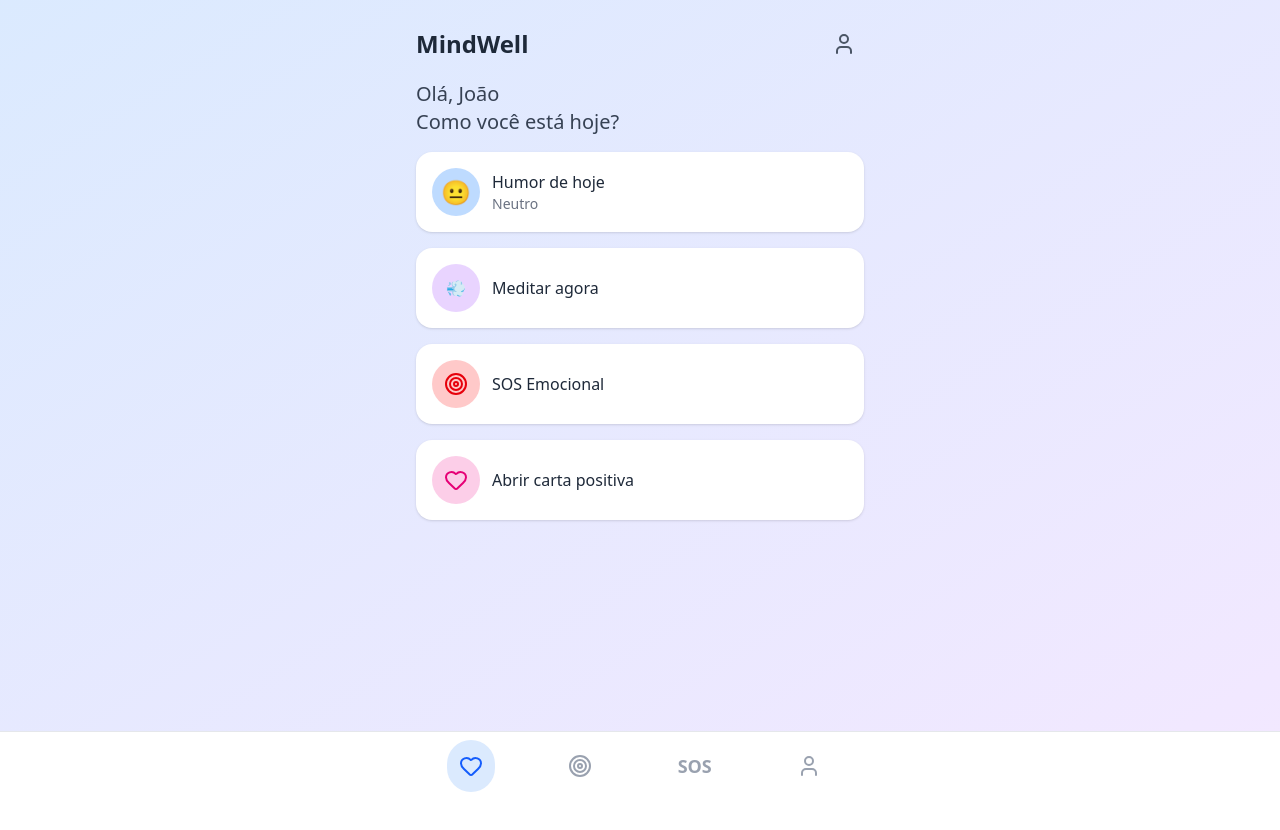
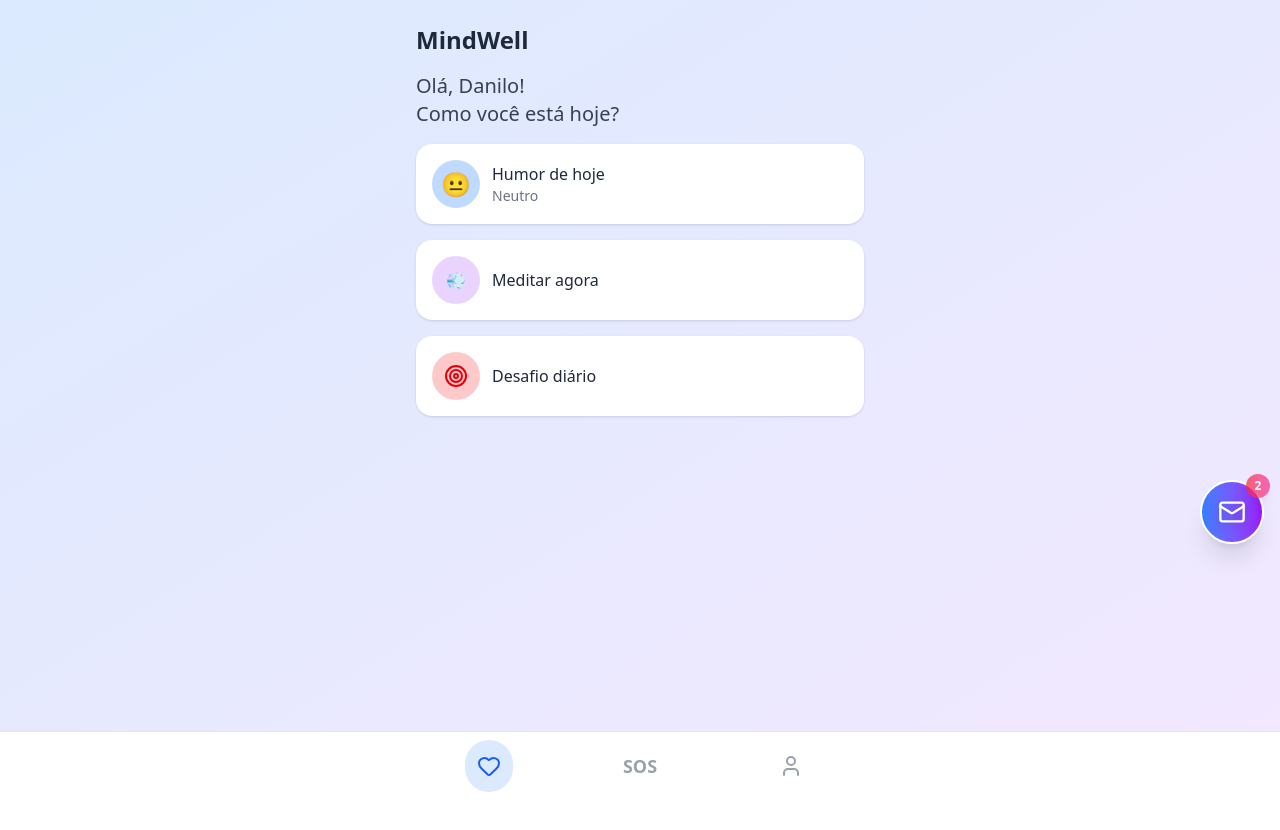
Before and after one commit to 3XP3CTR0/MindWellApp, a React (Vite) app: page / in a window 1280 px wide. Shown: the top 830 px of the page. Built offline with nearby package versions, Linux system fonts and the light colour scheme.

Commit message:
carta positiva

```diff
--- a/index.html
+++ b/index.html
@@ -4,7 +4,7 @@
     <meta charset="UTF-8" />
     <link rel="icon" type="image/svg+xml" href="/mindwell_app_icon.svg" />
     <meta name="viewport" content="width=device-width, initial-scale=1.0" />
-    <title>MindWell!</title>
+    <title>MindWell</title>
   </head>
   <body>
     <div id="root"></div>
--- a/src/MindWellApp.tsx
+++ b/src/MindWellApp.tsx
@@ -1,12 +1,16 @@
 import React, { useState, useEffect } from 'react';
-import { ArrowLeft, Users, Music, Target, Heart, User, Edit3 } from 'lucide-react';
+import { ArrowLeft, Users, Music, Target, Heart, User, Edit3, Mail, X } from 'lucide-react';
 
 const MindWellApp = () => {
   const [currentScreen, setCurrentScreen] = useState('home');
   const [mood, setMood] = useState<number | null>(null);
-  const [userName, setUserName] = useState('João');
+  const [userName, setUserName] = useState('Danilo');
   const [tempName, setTempName] = useState('');
   const [isEditing, setIsEditing] = useState(false);
+  const [showModal, setShowModal] = useState(false);
+  const [currentMessage, setCurrentMessage] = useState('');
+  const [favorites, setFavorites] = useState<string[]>([]);
+  const [dailyUsage, setDailyUsage] = useState({ date: new Date().toDateString(), count: 0 });
 
   // Array com emojis, labels e mensagens de apoio
   const moods = [
@@ -16,20 +20,142 @@ const MindWellApp = () => {
     { emoji: '😔', label: 'Triste', message: 'Sinto muito que você esteja triste. Lembre-se que isso também vai passar, e você não está sozinho.' },
   ];
 
+  const positiveMessages = [
+    "Você é mais forte do que pensa.",
+    "Cada dia é uma nova oportunidade.",
+    "Acredite em você, sempre!",
+    "Coisas boas levam tempo. Confie.",
+    "Você já é uma vitória só por tentar.",
+    "Sua jornada é única e valiosa.",
+    "Pequenos passos levam a grandes conquistas.",
+    "Você tem o poder de transformar seu dia.",
+    "A vida é feita de momentos especiais.",
+    "Você merece todo o amor do mundo."
+  ];
+
+  const handleOpenMessage = () => {
+    const today = new Date().toDateString();
+
+    // Resetar contador se for um novo dia
+    if (dailyUsage.date !== today) {
+      setDailyUsage({ date: today, count: 0 });
+    }
+
+    // Verificar se já usou 2 vezes hoje
+    if (dailyUsage.count >= 2) {
+      alert('Você já abriu 2 cartas hoje! 🌙\nVolte amanhã para mais mensagens especiais.');
+      return;
+    }
+
+    const randomIndex = Math.floor(Math.random() * positiveMessages.length);
+    const message = positiveMessages[randomIndex];
+    setCurrentMessage(message);
+    setShowModal(true);
+
+    // Incrementar contador de uso
+    setDailyUsage(prev => ({ ...prev, count: prev.count + 1 }));
+  };
+
+  const handleAddToFavorites = () => {
+    if (currentMessage) {
+      if (favorites.includes(currentMessage)) {
+        // Remove dos favoritos se já estiver favoritado
+        setFavorites(favorites.filter(fav => fav !== currentMessage));
+      } else {
+        // Adiciona aos favoritos se não estiver
+        setFavorites([...favorites, currentMessage]);
+      }
+    }
+  };
+
+  const handleRemoveFromFavorites = (message: string) => {
+    setFavorites(favorites.filter(fav => fav !== message));
+  };
+
+  const closeModal = () => {
+    setShowModal(false);
+    setCurrentMessage('');
+  };
+
+  // Modal Component
+  const Modal = () => {
+    if (!showModal) return null;
+
+    return (
+      <div className="fixed inset-0 bg-black bg-opacity-50 flex items-center justify-center z-50 p-4">
+        <div className="bg-gradient-to-br from-white via-blue-50 to-purple-50 rounded-3xl p-8 max-w-sm w-full mx-4 shadow-2xl border border-blue-100 relative overflow-hidden">
+          {/* Decoração de fundo */}
+          <div className="absolute top-0 right-0 w-32 h-32 bg-gradient-to-bl from-blue-200 to-transparent opacity-30 rounded-full -translate-y-8 translate-x-8"></div>
+          <div className="absolute bottom-0 left-0 w-24 h-24 bg-gradient-to-tr from-purple-200 to-transparent opacity-30 rounded-full translate-y-6 -translate-x-6"></div>
+
+          <div className="relative z-10">
+            <div className="flex justify-between items-start mb-6">
+              <div className="flex items-center space-x-3">
+                <div className="w-12 h-12 bg-gradient-to-r from-blue-500 to-purple-500 rounded-full flex items-center justify-center shadow-lg">
+                  <span className="text-2xl">✨</span>
+                </div>
+                <div>
+                  <h3 className="text-xl font-bold bg-gradient-to-r from-blue-600 to-purple-600 bg-clip-text text-transparent">
+                    Mensagem Especial
+                  </h3>
+                  <p className="text-sm text-gray-500">Para você ❤️</p>
+                </div>
+              </div>
+              <button
+                onClick={closeModal}
+                className="text-gray-400 hover:text-gray-600 transition-colors p-1 hover:bg-gray-100 rounded-full"
+              >
+                <X className="w-6 h-6" />
+              </button>
+            </div>
+
+            <div className="bg-white/80 backdrop-blur-sm rounded-2xl p-6 mb-6 shadow-inner border border-white/50">
+              <div className="text-center">
+                <span className="text-4xl mb-4 block">💝</span>
+                <p className="text-gray-700 text-lg leading-relaxed font-medium italic relative">
+                  <span className="text-blue-500 text-2xl absolute -top-2 -left-2">"</span>
+                  {currentMessage}
+                  <span className="text-blue-500 text-2xl absolute -bottom-4 -right-2">"</span>
+                </p>
+              </div>
+            </div>
+
+            <div className="flex space-x-3">
+              <button
+                onClick={handleAddToFavorites}
+                className={`flex items-center justify-center space-x-2 px-6 py-4 rounded-2xl transition-all duration-300 transform hover:scale-105 shadow-lg ${
+                  favorites.includes(currentMessage)
+                    ? 'bg-gradient-to-r from-red-400 to-pink-500 text-white shadow-red-200'
+                    : 'bg-gradient-to-r from-gray-100 to-gray-200 text-gray-700 hover:from-red-50 hover:to-pink-50 hover:text-red-600 shadow-gray-200'
+                }`}
+              >
+                <Heart className={`w-5 h-5 transition-all ${favorites.includes(currentMessage) ? 'fill-current scale-110' : ''}`} />
+                <span className="text-sm font-semibold">
+                  {favorites.includes(currentMessage) ? 'Favoritado' : 'Favoritar'}
+                </span>
+              </button>
+
+              <button
+                onClick={closeModal}
+                className="flex-1 bg-gradient-to-r from-blue-500 to-purple-600 text-white py-4 rounded-2xl font-semibold hover:from-blue-600 hover:to-purple-700 transition-all duration-300 transform hover:scale-105 shadow-lg shadow-blue-200"
+              >
+                Fechar
+              </button>
+            </div>
+          </div>
+        </div>
+      </div>
+    );
+  };
+
   const HomeScreen = () => (
     <div className="min-h-screen bg-gradient-to-br from-blue-100 to-purple-100 p-6">
       <div className="max-w-md mx-auto">
         <div className="flex items-center justify-between mb-4">
           <h1 className="text-2xl font-bold text-gray-800">MindWell</h1>
-          <button
-            onClick={() => setCurrentScreen('profile')}
-            className="p-2 rounded-full hover:bg-white hover:bg-opacity-50 transition-colors"
-          >
-            <User className="w-6 h-6 text-gray-600" />
-          </button>
         </div>
 
-        <h2 className="text-xl text-gray-700 mb-4">Olá, {userName}<br />Como você está hoje?</h2>
+        <h2 className="text-xl text-gray-700 mb-4">Olá, {userName}!<br />Como você está hoje?</h2>
 
         {mood !== null && (
           <div className="mb-6 p-4 bg-white rounded-xl shadow-sm text-center">
@@ -70,17 +196,38 @@ const MindWellApp = () => {
             <div className="w-12 h-12 bg-red-200 rounded-full flex items-center justify-center">
               <Target className="w-6 h-6 text-red-600" />
             </div>
-            <span className="font-medium text-gray-800">SOS Emocional</span>
-          </button>
-
-          <button className="w-full bg-white rounded-2xl p-4 shadow-sm flex items-center space-x-3 hover:bg-gray-50 transition-colors">
-            <div className="w-12 h-12 bg-pink-200 rounded-full flex items-center justify-center">
-              <Heart className="w-6 h-6 text-pink-600" />
-            </div>
-            <span className="font-medium text-gray-800">Abrir carta positiva</span>
+            <span className="font-medium text-gray-800">Desafio diário</span>
           </button>
         </div>
       </div>
+
+      {/* Botão fixo da carta positiva */}
+      <button
+        onClick={handleOpenMessage}
+        className={`fixed right-4 top-[60%] z-40 p-4 rounded-full shadow-xl border-2 transition-all duration-300 transform hover:scale-110 hover:rotate-12 ${
+          dailyUsage.date === new Date().toDateString() && dailyUsage.count >= 2
+            ? 'bg-gray-200 border-gray-300 cursor-not-allowed opacity-50'
+            : 'bg-gradient-to-r from-blue-500 to-purple-600 border-white hover:shadow-2xl hover:shadow-purple-300'
+        }`}
+        aria-label="Abrir carta positiva"
+        disabled={dailyUsage.date === new Date().toDateString() && dailyUsage.count >= 2}
+      >
+        <Mail className={`w-7 h-7 ${
+          dailyUsage.date === new Date().toDateString() && dailyUsage.count >= 2
+            ? 'text-gray-400'
+            : 'text-white drop-shadow-lg'
+        }`} />
+        {/* Indicador de usos restantes */}
+        {dailyUsage.date === new Date().toDateString() && dailyUsage.count < 2 && (
+          <div className="absolute -top-2 -right-2 bg-gradient-to-r from-red-500 to-pink-500 text-white text-xs w-6 h-6 rounded-full flex items-center justify-center font-bold shadow-lg animate-pulse">
+            {2 - dailyUsage.count}
+          </div>
+        )}
+        {/* Efeito de brilho */}
+        {!(dailyUsage.date === new Date().toDateString() && dailyUsage.count >= 2) && (
+          <div className="absolute inset-0 rounded-full bg-gradient-to-r from-blue-400 to-purple-500 opacity-0 hover:opacity-20 transition-opacity duration-300"></div>
+        )}
+      </button>
     </div>
   );
 
@@ -167,6 +314,48 @@ const MindWellApp = () => {
                 </>
               )}
             </div>
+          </div>
+
+          {/* Seção de Favoritos */}
+          <div className="bg-white rounded-2xl p-6 shadow-sm mb-6">
+            <div className="flex items-center justify-between mb-4">
+              <div className="flex items-center space-x-2">
+                <Heart className="w-5 h-5 text-red-500 fill-current" />
+                <h3 className="text-lg font-semibold text-gray-800">Mensagens Favoritas</h3>
+                <span className="bg-red-100 text-red-600 text-xs px-2 py-1 rounded-full font-medium">
+                  {favorites.length}
+                </span>
+              </div>
+              {/* Contador de cartas do dia */}
+              <div className="text-right">
+                <div className="text-xs text-gray-500">Cartas hoje</div>
+                <div className="text-sm font-semibold text-blue-600">
+                  {dailyUsage.date === new Date().toDateString() ? dailyUsage.count : 0}/2
+                </div>
+              </div>
+            </div>
+
+            {favorites.length === 0 ? (
+              <p className="text-gray-500 text-sm text-center py-4">
+                Nenhuma mensagem favoritada ainda.<br />
+                Clique na carta positiva e favorite suas mensagens preferidas!
+              </p>
+            ) : (
+              <div className="space-y-3 max-h-60 overflow-y-auto">
+                {favorites.map((message, index) => (
+                  <div key={index} className="flex items-start space-x-3 p-3 bg-gray-50 rounded-lg">
+                    <Heart className="w-4 h-4 text-red-500 fill-current mt-1 flex-shrink-0" />
+                    <p className="text-gray-700 text-sm flex-1 italic">"{message}"</p>
+                    <button
+                      onClick={() => handleRemoveFromFavorites(message)}
+                      className="text-gray-400 hover:text-red-500 transition-colors flex-shrink-0"
+                    >
+                      <X className="w-4 h-4" />
+                    </button>
+                  </div>
+                ))}
+              </div>
+            )}
           </div>
 
           <div className="bg-white rounded-2xl p-6 shadow-sm">
@@ -367,12 +556,7 @@ const MindWellApp = () => {
         >
           <Heart className={`w-6 h-6 ${currentScreen === 'home' ? 'text-blue-600' : 'text-gray-400'}`} />
         </button>
-        <button
-          onClick={() => setCurrentScreen('breathing')}
-          className={`p-3 rounded-full ${currentScreen === 'breathing' ? 'bg-blue-100' : ''}`}
-        >
-          <Target className={`w-6 h-6 ${currentScreen === 'breathing' ? 'text-blue-600' : 'text-gray-400'}`} />
-        </button>
+
         <button
           onClick={() => setCurrentScreen('sos')}
           className={`p-3 rounded-full ${currentScreen === 'sos' ? 'bg-red-100' : ''}`}
@@ -397,6 +581,7 @@ const MindWellApp = () => {
       {currentScreen === 'sos' && <SOSScreen />}
       {currentScreen === 'profile' && <ProfileScreen />}
       <BottomNav />
+      <Modal />
     </div>
   );
 };
```
